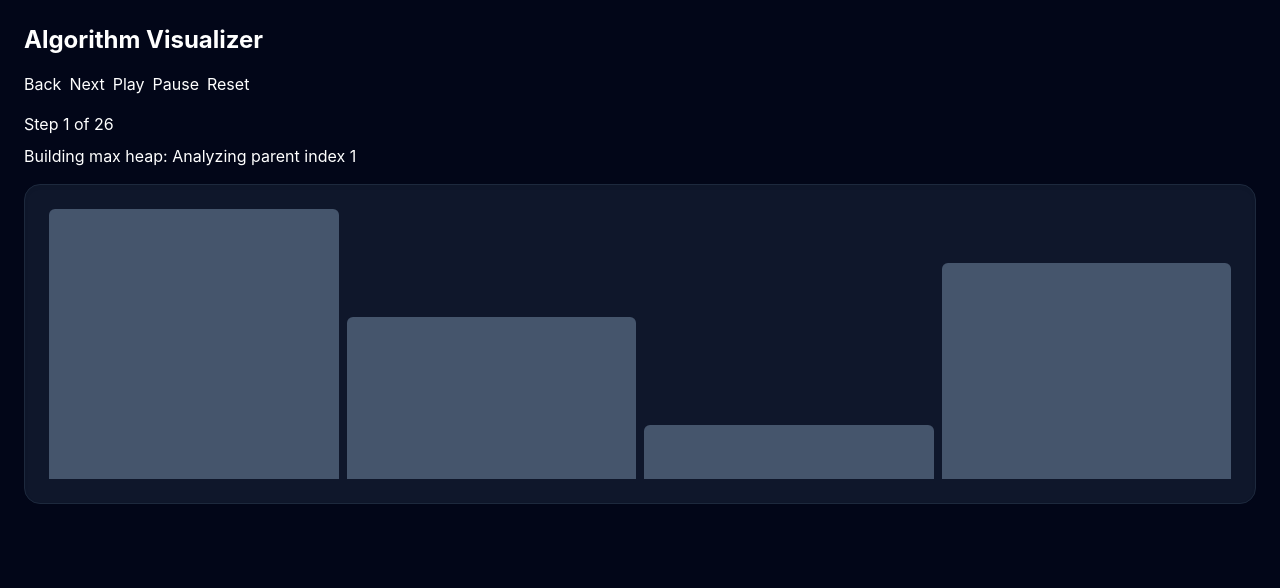
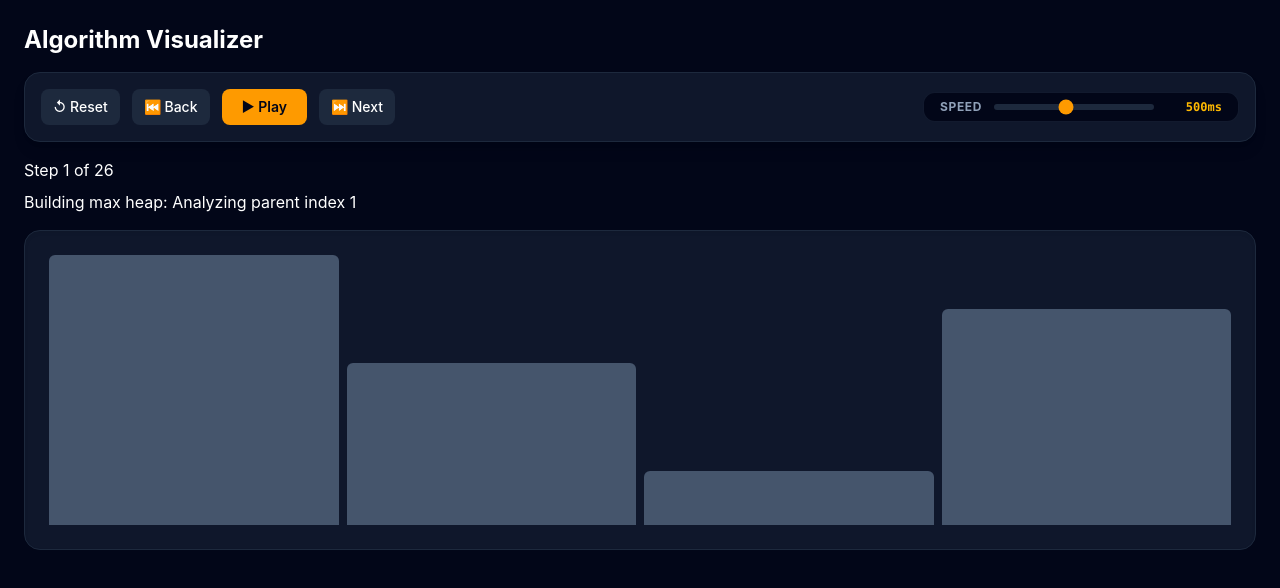
Before and after one commit to Sree-2607/Algorithm-Visualiser-and-Complexity-Analyser, a React (Vite) app: page / in a window 1280 px wide. Shown: the top 588 px of the page. Built offline with nearby package versions, Linux system fonts and the light colour scheme; the HTML template or start-up script is replaced by a standard one.

Commit message:
feat(UI): add sorting controls

```diff
--- a/src/App.tsx
+++ b/src/App.tsx
@@ -1,4 +1,6 @@
+import { useState } from 'react'
 import { heapSort } from './algorithms'
+import Controls from './components/Controls'
 import SortVisualizer from './components/SortVisualizer'
 import { useStepPlayer } from './hooks/useStepPlayer'
 
@@ -6,21 +8,26 @@ function App() {
   const input = [5, 3, 1, 4]
   const steps = heapSort.run(input)
 
-  const player = useStepPlayer(input, steps, 500)
+  const [speed, setSpeed] = useState(500)
+
+  const player = useStepPlayer(input, steps, speed)
 
   return (
     <div className="min-h-screen bg-slate-950 p-6 text-white">
       <h1 className="mb-4 text-2xl font-bold">Algorithm Visualizer</h1>
 
-      <div className="mb-4 flex gap-2">
-        <button onClick={player.stepBackward}>Back</button>
-        <button onClick={player.stepForward}>Next</button>
-        <button onClick={player.play}>Play</button>
-        <button onClick={player.pause}>Pause</button>
-        <button onClick={player.reset}>Reset</button>
-      </div>
+      <Controls
+        isPlaying={player.isPlaying}
+        speed={speed}
+        onPlay={player.play}
+        onPause={player.pause}
+        onReset={player.reset}
+        onStepForward={player.stepForward}
+        onStepBackward={player.stepBackward}
+        onSpeedChange={setSpeed}
+      />
 
-      <p className="mb-2">
+      <p className="mb-2 mt-4">
         Step {player.currentStepIndex + 1} of {player.totalSteps}
       </p>
 
--- a/src/components/Controls.tsx
+++ b/src/components/Controls.tsx
@@ -0,0 +1,75 @@
+import type { ControlsProps } from '../types'
+
+export default function Controls({
+  isPlaying,
+  speed,
+  onPlay,
+  onPause,
+  onReset,
+  onStepForward,
+  onStepBackward,
+  onSpeedChange,
+}: ControlsProps) {
+  return (
+    <div className="flex flex-wrap items-center gap-3 rounded-2xl border border-slate-800 bg-slate-900 p-4 shadow-lg">
+      <button
+        type="button"
+        onClick={onReset}
+        disabled={isPlaying}
+        className="rounded-lg bg-slate-800 px-3 py-2 text-sm font-medium text-white transition-all hover:bg-slate-700 disabled:cursor-not-allowed disabled:opacity-40 disabled:hover:bg-slate-800 active:scale-95"
+      >
+        ↺ Reset
+      </button>
+
+      <button
+        type="button"
+        onClick={onStepBackward}
+        disabled={isPlaying}
+        className="rounded-lg bg-slate-800 px-3 py-2 text-sm font-medium text-white transition-all hover:bg-slate-700 disabled:cursor-not-allowed disabled:opacity-40 disabled:hover:bg-slate-800 active:scale-95"
+      >
+        ⏮ Back
+      </button>
+
+      <button
+        type="button"
+        onClick={isPlaying ? onPause : onPlay}
+        className={`rounded-lg px-5 py-2 text-sm font-semibold transition-all active:scale-95 ${
+          isPlaying
+            ? 'bg-slate-200 text-slate-900 hover:bg-white'
+            : 'bg-amber-500 text-slate-950 hover:bg-amber-400'
+        }`}
+      >
+        {isPlaying ? '⏸ Pause' : '▶ Play'}
+      </button>
+
+      <button
+        type="button"
+        onClick={onStepForward}
+        disabled={isPlaying}
+        className="rounded-lg bg-slate-800 px-3 py-2 text-sm font-medium text-white transition-all hover:bg-slate-700 disabled:cursor-not-allowed disabled:opacity-40 disabled:hover:bg-slate-800 active:scale-95"
+      >
+        ⏭ Next
+      </button>
+
+      <div className="ml-auto flex items-center gap-3 rounded-xl border border-slate-800/60 bg-slate-950 px-4 py-1.5">
+        <label className="select-none text-xs font-bold uppercase tracking-wider text-slate-400">
+          Speed
+        </label>
+
+        <input
+          type="range"
+          min="100"
+          max="1000"
+          step="100"
+          value={speed}
+          onChange={(event) => onSpeedChange(Number(event.target.value))}
+          className="h-1.5 w-32 cursor-pointer appearance-none rounded-lg bg-slate-800 accent-amber-500 sm:w-40"
+        />
+
+        <span className="w-14 text-right font-mono text-xs font-bold text-amber-400">
+          {speed}ms
+        </span>
+      </div>
+    </div>
+  )
+}
```
Also changed, not shown: src/types/index.ts (+11 -0 lines).
